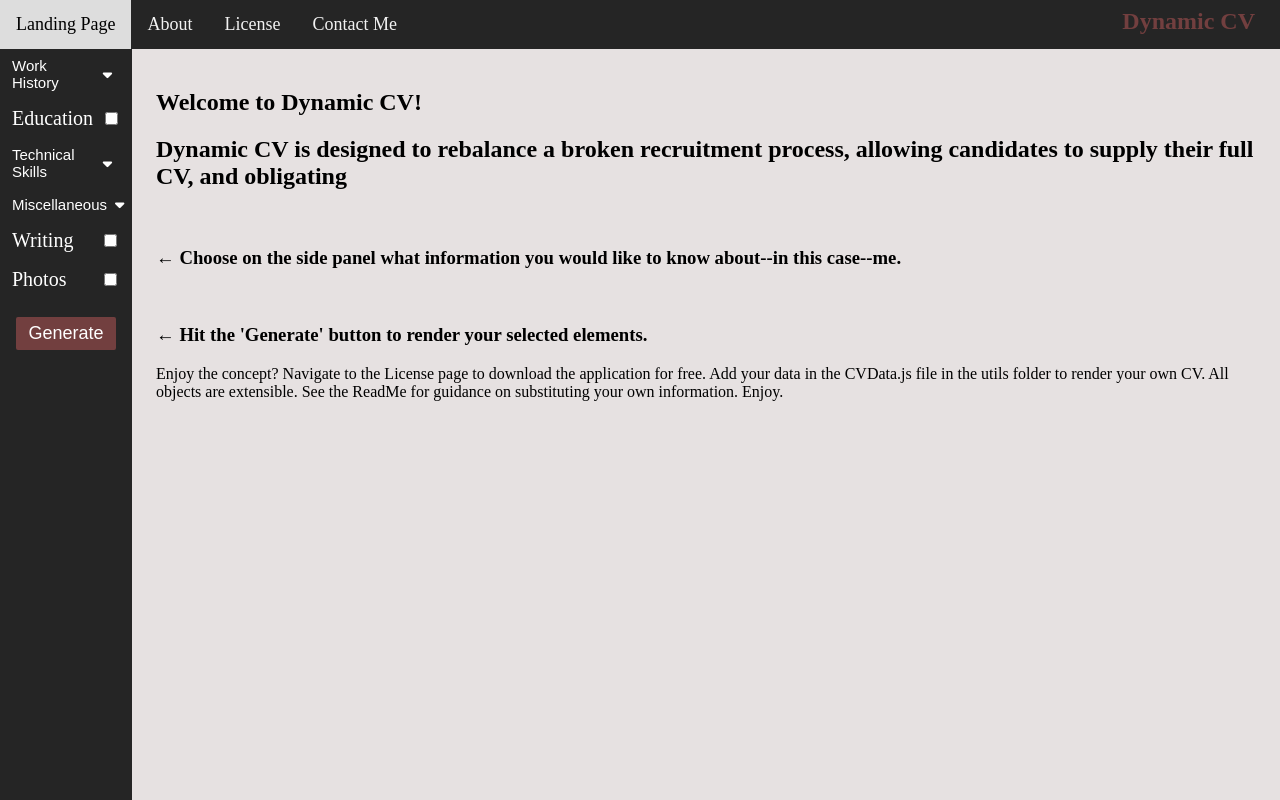
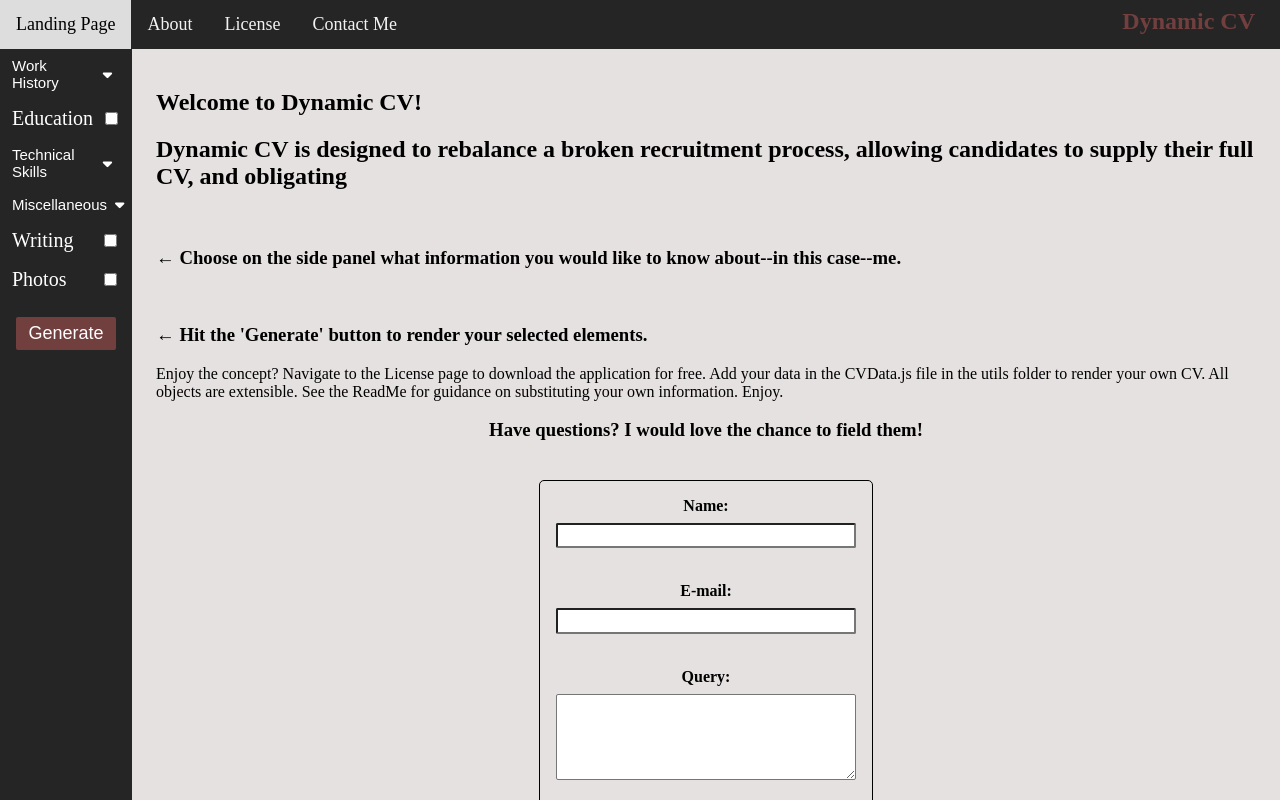
Before and after one commit to gitpuleo/unit1-final-reactproject-Nick-P, a React (Vite) app in the folder unit1-final-project/: page / in a window 1280 px wide. Both pictures are taken after a click on the button "Generate". Shown: the top 800 px of the page. Built offline with nearby package versions, Linux system fonts and the light colour scheme.

Commit message:
Fine-tuning flexbox and CSS for contact form component on the two pages it renders on

```diff
--- a/unit1-final-project/src/Components/DynamicCVGenerator.css
+++ b/unit1-final-project/src/Components/DynamicCVGenerator.css
@@ -26,3 +26,9 @@
     padding: 1rem;
     box-sizing: border-box;
 }
+
+
+.query-form {
+    text-align: center;
+
+}
--- a/unit1-final-project/src/Components/DynamicCVGenerator.jsx
+++ b/unit1-final-project/src/Components/DynamicCVGenerator.jsx
@@ -15,11 +15,20 @@ import InterestsCV from "./InterestsCV";
 import { myPhotos } from "../utils/nfpCVData";
 import MyPhotosCV from './MyPhotosCV';
 import './DynamicCVGenerator.css';
+import MultiUseForm from "./MultiUseForm";
+import { useState } from "react";
 
 
 //parent component for my various segments of the CV, which will be passed the data from nfpCVData.js through props.
 //^This has changed after refactor, clean up code comments
 function DynamicCVGenerator(props) {
+
+    const [submittedMessage, setSubmittedMessage] = useState("");
+
+    function feedbackFunction(name, email, text) {
+        let messagePreview = `Thank you for your inquiry, ${name}. Your inquiry has has been recieved as follows (feel free to edit before final submission): \n ${text}`;
+        setSubmittedMessage(messagePreview);
+    }
 
     //Handles conditional rendering
     return(
@@ -41,6 +50,20 @@ function DynamicCVGenerator(props) {
             {props.hasGenerated && props.renderInterest && <InterestsCV inputData={interests} />}
             {props.hasGenerated && props.renderPhotos && <MyPhotosCV inputData={myPhotos} />}
 
+            {props.hasGenerated &&
+            <div className="query-form">
+                <h3>Have questions? I would love the chance to field them!</h3>
+                <br />
+                <MultiUseForm
+                submitBtnText="Send Inquiry"
+                submitBehavior={feedbackFunction}
+                />
+                {submittedMessage && (
+                    <div className="inquiry-preview">
+                        <p>{submittedMessage}</p>
+                    </div>
+                )}
+            </div>}
         </main>
     );
 }
--- a/unit1-final-project/src/Components/Footer.jsx
+++ b/unit1-final-project/src/Components/Footer.jsx
@@ -10,7 +10,7 @@ function Footer() {
                 >
                     GNU Affero General Public License v3
                 </a>
-                 </p>
+            </p>
         </div>
     );
 }
--- a/unit1-final-project/src/Components/MultiUseForm.css
+++ b/unit1-final-project/src/Components/MultiUseForm.css
@@ -0,0 +1,44 @@
+
+.multi-form {
+    display: flex;
+    flex-direction: column;
+    gap: .5rem;
+    max-width: 300px;
+    margin: .1rem auto;
+    border: 1px solid;
+    border-radius: 5px;
+    padding: 1rem;
+}
+
+.multi-form label {
+    font-weight: bold;
+}
+
+.multi-form button {
+    background-color: #723f3f;
+    color: white;
+    font-weight: bold;
+    border-radius: 6px;
+
+}
+
+.multi-form button {
+    padding: .5rem;
+}
+
+.multi-form button:hover {
+    background-color: rgb(224, 227, 231);
+    color: black;
+
+}
+
+.multi-form textarea {
+    resize: vertical;
+    min-height: 80px;
+    border-radius: 2px;
+}
+
+.multi-form input {
+    padding: .2rem;
+    border-radius: 2px;
+}
--- a/unit1-final-project/src/Components/MultiUseForm.jsx
+++ b/unit1-final-project/src/Components/MultiUseForm.jsx
@@ -1,6 +1,7 @@
 import { useState } from "react";
+import './MultiUseForm.css';
 
-function MultiUseForm(submitBtnText, submitBehavior) {
+function MultiUseForm(props) {
 
     const [name, setName] = useState("");
     const [email, setEmail] = useState("");
@@ -8,32 +9,40 @@ function MultiUseForm(submitBtnText, submitBehavior) {
 
     return (
 
-        <form onSubmit={(event) => {event.preventDefault();
-            submitBehavior(name, email, recordText)}}>
-            <label htmlFor="name-input">Name: </label>
+        <form
+            className="multi-form"
+            onSubmit={(event) => {event.preventDefault();
+            props.submitBehavior(name, email, recordText)}}
+            >
+            <label htmlFor="name-input">Name:  </label>
             <input
             type="text"
             id="name-input"
             value={name}
             onChange={(event) => setName(event.target.value)}
-            /> <br/>
-            <label htmlFor="email-input">E-mail: </label>
+            required
+            />
+            <br/>
+            <label htmlFor="email-input">E-mail:  </label>
             <input
             type="email"
             id="email-input"
             value={email}
             onChange={(event) => setEmail(event.target.value)}
-            /> <br />
-            <label htmlFor="text-input" >Feedback: </label>
+            required
+            />
+            <br/>
+            <label htmlFor="text-input" >Query:  </label>
             <textarea
             id="text-input"
             name="feedback-contact"
             value={recordText}
             onChange={(event) => setRecordText(event.target.value)}
-            ></textarea><br/>
-            <button type="submit">{submitBtnText}</button><br/>
+            ></textarea>
+            <br/>
+            <button type="submit">{props.submitBtnText}</button>
+            <br/>
         </form>
-
 
     );
 }
--- a/unit1-final-project/src/Components/MyPhotosCV.jsx
+++ b/unit1-final-project/src/Components/MyPhotosCV.jsx
@@ -1,6 +1,6 @@
 import './MyPhotos.css';
 
-
+//Return to: tried to refactor to make a W3Schools' HTML gallery work in React, but am currently stumped
 function MyPhotosCV(props) {
 
     return (
--- a/unit1-final-project/src/Pages/Contact.css
+++ b/unit1-final-project/src/Pages/Contact.css
@@ -1,8 +1,44 @@
 
 .contact-form {
     display: flex;
+    flex-direction: column;
     justify-content: center;
-    align-items: flex-start;
+    align-items: center;
     min-height: 100vh;
     box-sizing: border-box;
+    margin: 0 auto;
+    padding: 2rem;
 }
+
+.contact-form textarea {
+    min-width: 300px;
+
+}
+
+.preview {
+    margin-top: 1.5rem;
+    padding: 1.5rem;
+    border: 1.5px solid #723f3f;
+    border-radius: 2px;
+    text-align: center;
+}
+
+.preview button {
+    background-color: #723f3f;
+    color: white;
+    padding: .75rem 1rem;
+    border-radius: 5px;
+    margin: .5rem;
+
+}
+
+.preview button:hover {
+    background-color: #f0e5e5;
+    color: black;
+}
+
+.preview p {
+    margin-bottom: 2.5rem;
+    font-style: italic;
+
+}
--- a/unit1-final-project/src/Pages/Contact.jsx
+++ b/unit1-final-project/src/Pages/Contact.jsx
@@ -1,10 +1,29 @@
 import './Contact.css';
 import MultiUseForm from '../Components/MultiUseForm';
+import { useState } from 'react';
 
 function Contact() {
+    const [submittedMessage, setSubmittedMessage] = useState('');
+    const [isEditing, setIsEditing] = useState(false);
+    const [editingMessage, setEditingMessage] = useState('');
 
-    function feedbackFunction(name, email, ) {
+    function deleteText() {
+        setSubmittedMessage("");
+    }
 
+    function editText() {
+        setIsEditing(true);
+        setEditingMessage(submittedMessage);
+    }
+
+    function saveText() {
+        setSubmittedMessage(editingMessage);
+        setIsEditing(false);
+    }
+
+    function feedbackFunction(name, email, text) {
+        let messagePreview = `${name}, preview your submission (via ${email}) and edit if desired: \n${text}`;
+        setSubmittedMessage(messagePreview);
     }
 
     return(
@@ -13,9 +32,26 @@ function Contact() {
             submitBtnText={"Submit Query"}
             submitBehavior={feedbackFunction}
             />
-
+        { submittedMessage && !isEditing && (
+            <div className='preview'>
+                <p>{submittedMessage}</p>
+                <button onClick={editText}>Edit</button>
+                <button onClick={deleteText}>Delete</button>
         </div>
-    )
+    )}
+        {isEditing && (
+            <div>
+                <textarea
+                value={editingMessage}
+                onChange={(event) => setEditingMessage(event.target.value)}/>
+                <br />
+                <button onClick={saveText}>Save</button>
+            </div>
+        )}
+        </div>
+    );
 }
 
 export default Contact;
+
+//Additional state variable needed to handle the "in-between" state when form is in "editing mode".
```
